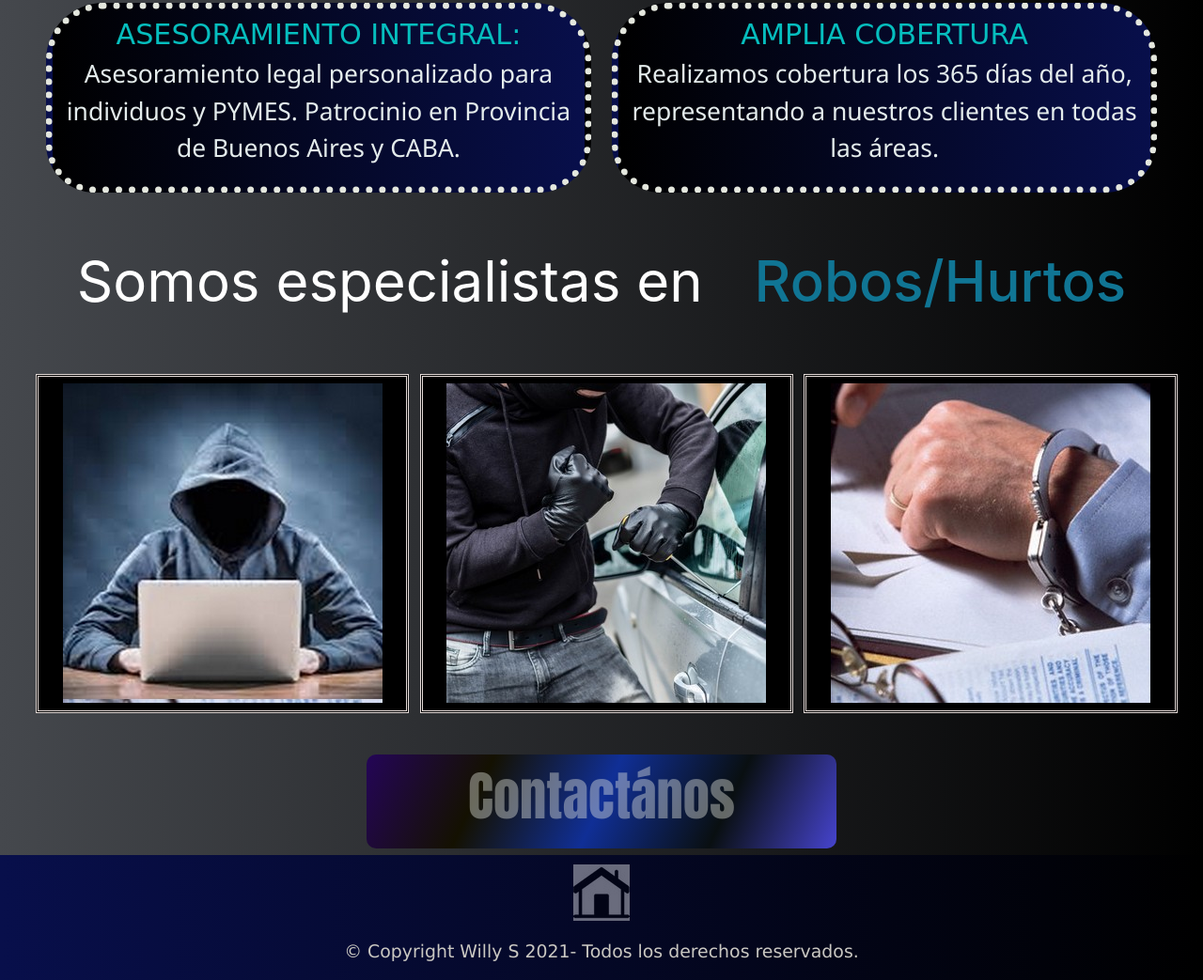
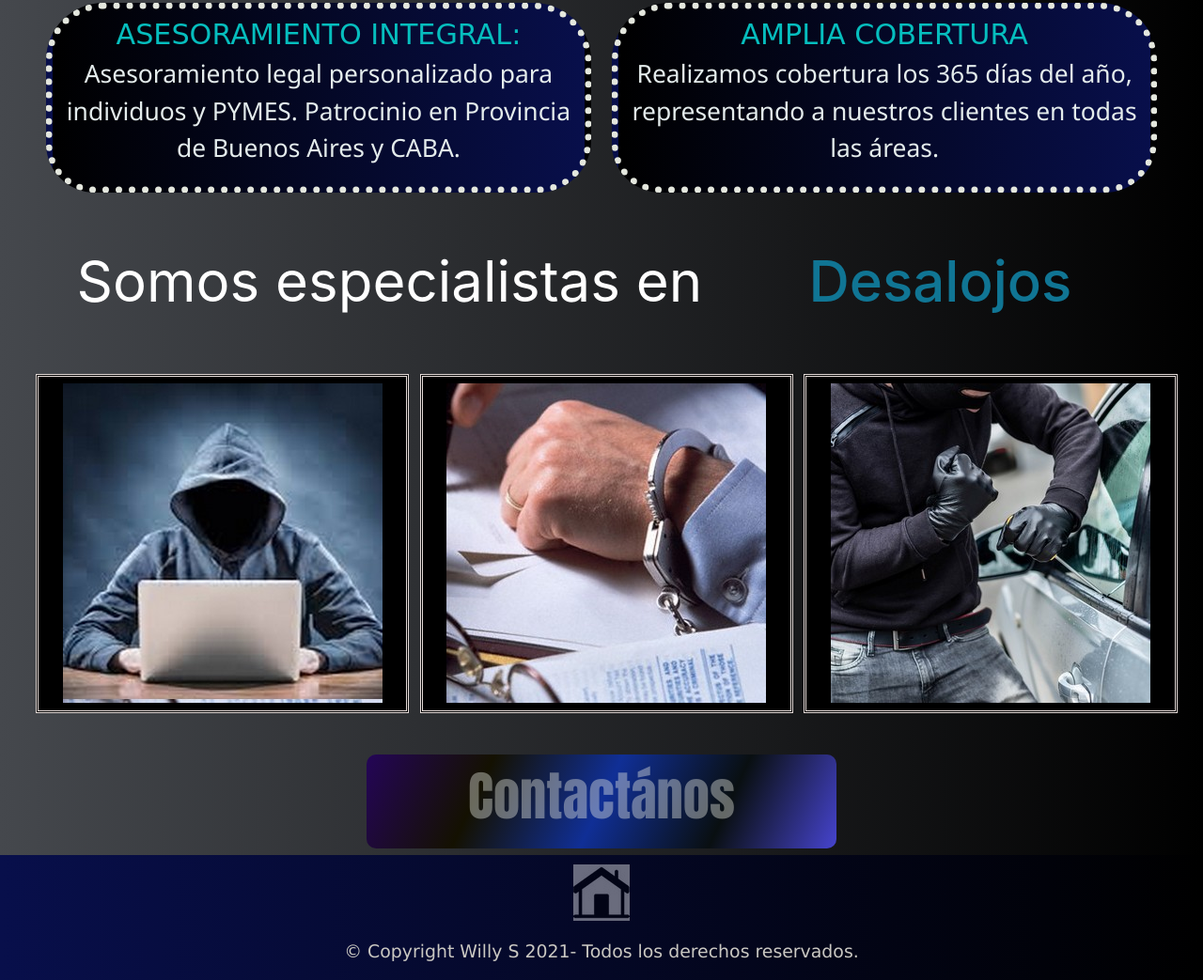
Before and after one commit to Guillesap/pRojectoestudio, a website: page index.html in a window 1280 px wide. Shown: the part 821-1864 px from the top of the page at 94% size. Drawn offline with nearby package versions, Linux system fonts and the light colour scheme; a web font is replaced by a local one.

Commit message:
[UPPDATE] Index images and Dynamic Text

```diff
--- a/index.html
+++ b/index.html
@@ -102,20 +102,20 @@
                 <div class="static-txt">Somos especialistas en</div>
                 <ul class="dynamic-txts">
                   <li><span>Informática</span></li>
-                  <li><span>Robos/Hurtos</span></li>
+                  <li><span>Desalojos</span></li>
                   <li><span>Divorcios</span></li>
-                  <li><span>Despidos</span></li>
+                  <li><span>Rubos/Hurtos</span></li>
                 </ul>
               </div>
             <div class="dElitos">
                 <div>
-                    <img src="../multimedia/violencia7.jpg">
+                    <img src="./multimedia/violencia7.jpg">
                 </div>
                 <div>
-                    <img src="../multimedia/violencia8.jpg">
+                    <img src="./multimedia/violencia3.jpg">
                 </div>
                 <div>
-                    <img src="../multimedia/violencia3.jpg">
+                    <img src="./multimedia/violencia8.jpg">
                 </div>
             </div>
             <div class="btn">
```
